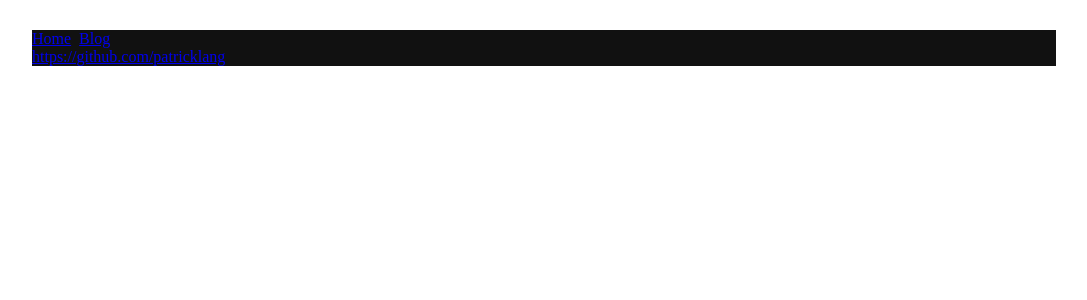
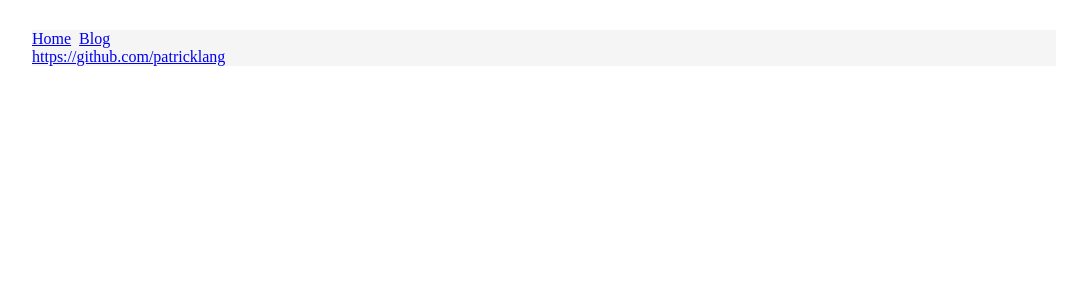
Before and after one commit to PatrickLang/patricklang.github.io, a Jekyll site: the page built from index.html, in a window 1280 px wide. Shown: the top 300 px of the page, without its empty margins (96-1183 px from the left). Built offline with Jekyll 4.4.1, drawn with Linux system fonts in a browser that asks for light colours.

Commit message:
Update CSS

```diff
--- a/css/main.css
+++ b/css/main.css
@@ -4,9 +4,9 @@ body {
 }
 
 nav {
-	background-color: #111;
+	background-color: whitesmoke;
 }
 
 footer {
-	background-color: #111;
+	background-color: whitesmoke;
 }
```
